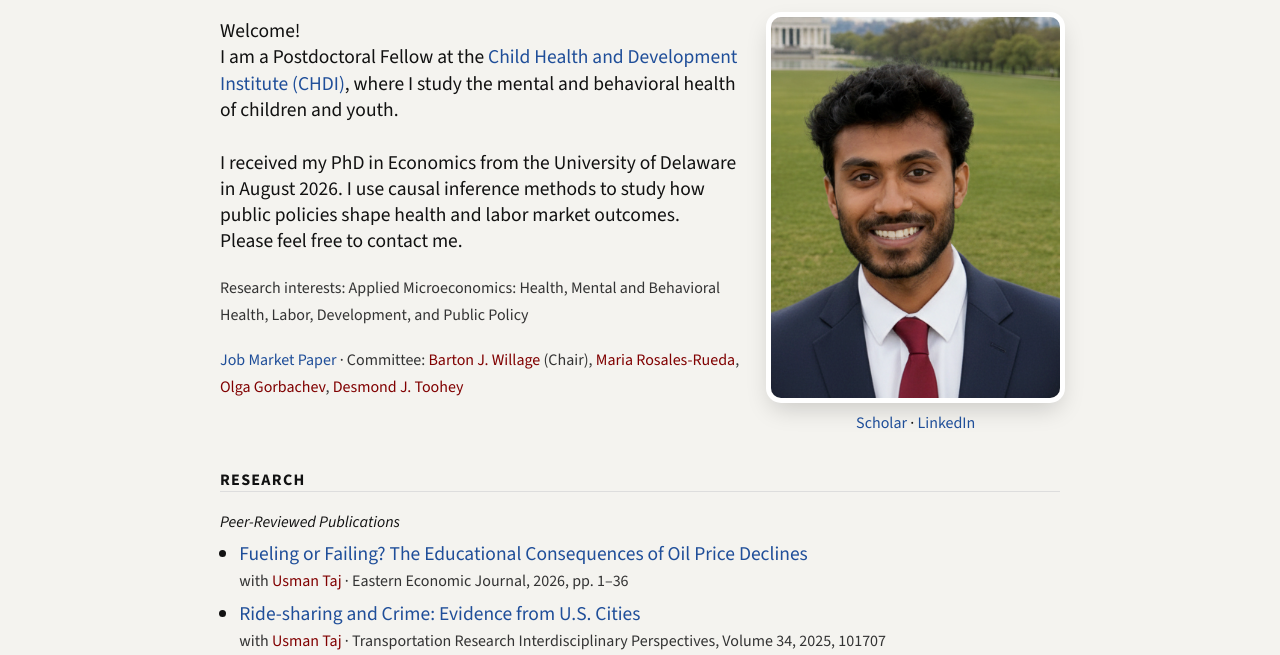
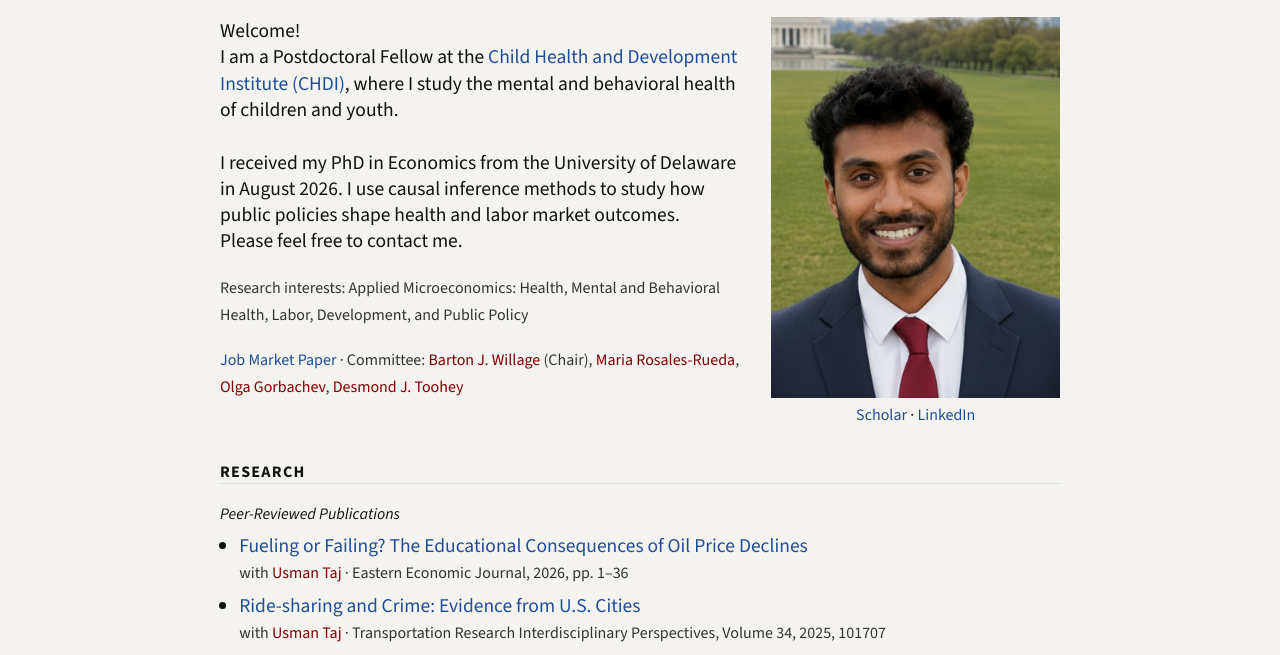
Before and after one commit to vikrant-v-kamble/vikrant-v-kamble.github.io, a plain HTML site: page index.html in a window 1280 px wide. Shown: the part 140-795 px from the top of the page. Drawn offline with nearby package versions, Linux system fonts and the light colour scheme.

Commit message:
Remove photo frame

```diff
--- a/index.html
+++ b/index.html
@@ -10,8 +10,8 @@
 <link rel="manifest" href="favicon_io/site.webmanifest">
 <link href="https://fonts.googleapis.com/css2?family=Source+Sans+3:ital,wght@0,400;0,600;0,700;1,400&display=swap" rel="stylesheet">
 <style>
-  :root{ --bg:#F4F3EF; --text:#111; --muted:#333; --faint:#555; --line:#ddd; --link:#1F4E99; --person:#800000; --frame:#fff; }
-  :root[data-theme="dark"]{ --bg:#14171c; --text:#e6e8eb; --muted:#a9b0ba; --faint:#8a929c; --line:#333a44; --link:#8DB4F0; --person:#E39A9A; --frame:#2a2f37; color-scheme:dark; }
+  :root{ --bg:#F4F3EF; --text:#111; --muted:#333; --faint:#555; --line:#ddd; --link:#1F4E99; --person:#800000; }
+  :root[data-theme="dark"]{ --bg:#14171c; --text:#e6e8eb; --muted:#a9b0ba; --faint:#8a929c; --line:#333a44; --link:#8DB4F0; --person:#E39A9A; color-scheme:dark; }
   body{ max-width:840px; margin:40px auto; padding:0 16px; font:400 19.5px/1.35 'Source Sans 3', Arial, sans-serif; color:var(--text); background:var(--bg); }
   a{ color:var(--link); text-decoration:none; } a:hover{ text-decoration:underline; }
   h1{ font-size:2rem; font-weight:700; margin:0 0 .2rem; }
@@ -30,8 +30,7 @@
   .intro-text{ flex:1; } .intro-text p:last-child{ margin-bottom:0; }
   .intro .photo{ flex:0 0 auto; width:195px; max-width:38%; text-align:center; }
   .intro .photo img{ display:block; width:100%; }
-  .intro .photo img{ border-radius:10px; box-shadow:0 0 0 5px var(--frame), 0 10px 24px rgba(0,0,0,.18); }
-  .intro .photo p{ margin:.9rem 0 0; font-size:1rem; position:relative; z-index:1; }
+  .intro .photo p{ margin:.4rem 0 0; font-size:1rem; }
   /* Phones: name + menu, then the photo, then Welcome and the rest */
   @media (max-width:600px){
     .intro{ flex-direction:column; align-items:stretch; gap:0; }
```
